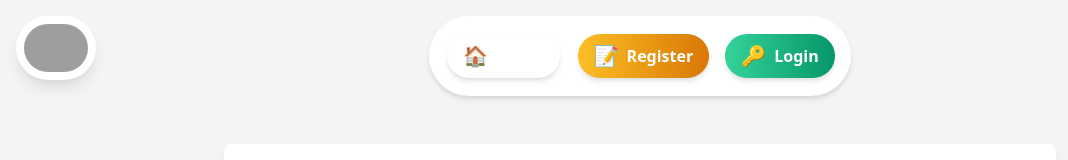
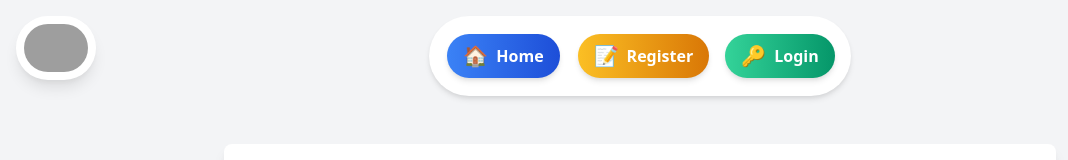
Before and after one commit to helloleo-ai/recipe-sharing-platform, a Next.js app: page / in a window 1280 px wide. Shown: the top 160 px of the page, without its empty margins (0-1068 px from the left). Built offline with nearby package versions, Linux system fonts and the light colour scheme; grey boxes are pictures that could not be loaded; a web font is replaced by a local one.

Commit message:
chore: updated button gradient color in `Header` component

```diff
--- a/components/Header.js
+++ b/components/Header.js
@@ -6,7 +6,7 @@ export default function Header() {
       <div className="flex justify-end items-center space-x-4">
 <nav className="flex space-x-4">
           <Link href="/" legacyBehavior>
-            <a className="flex items-center space-x-2 bg-gradient-to-r from-orange-400 to-orange-600 text-white px-4 py-2 rounded-full shadow-md hover:from-orange-500 hover:to-orange-700 transition duration-300 ease-in-out transform hover:-translate-y-1 hover:scale-105">
+            <a className="flex items-center space-x-2 bg-gradient-to-r from-blue-500 to-blue-700 text-white px-4 py-2 rounded-full shadow-md hover:from-blue-600 hover:to-blue-800 transition duration-300 ease-in-out transform hover:-translate-y-1 hover:scale-105">
               <span className="text-xl">🏠</span>
               <span className="font-semibold">Home</span>
             </a>
```
